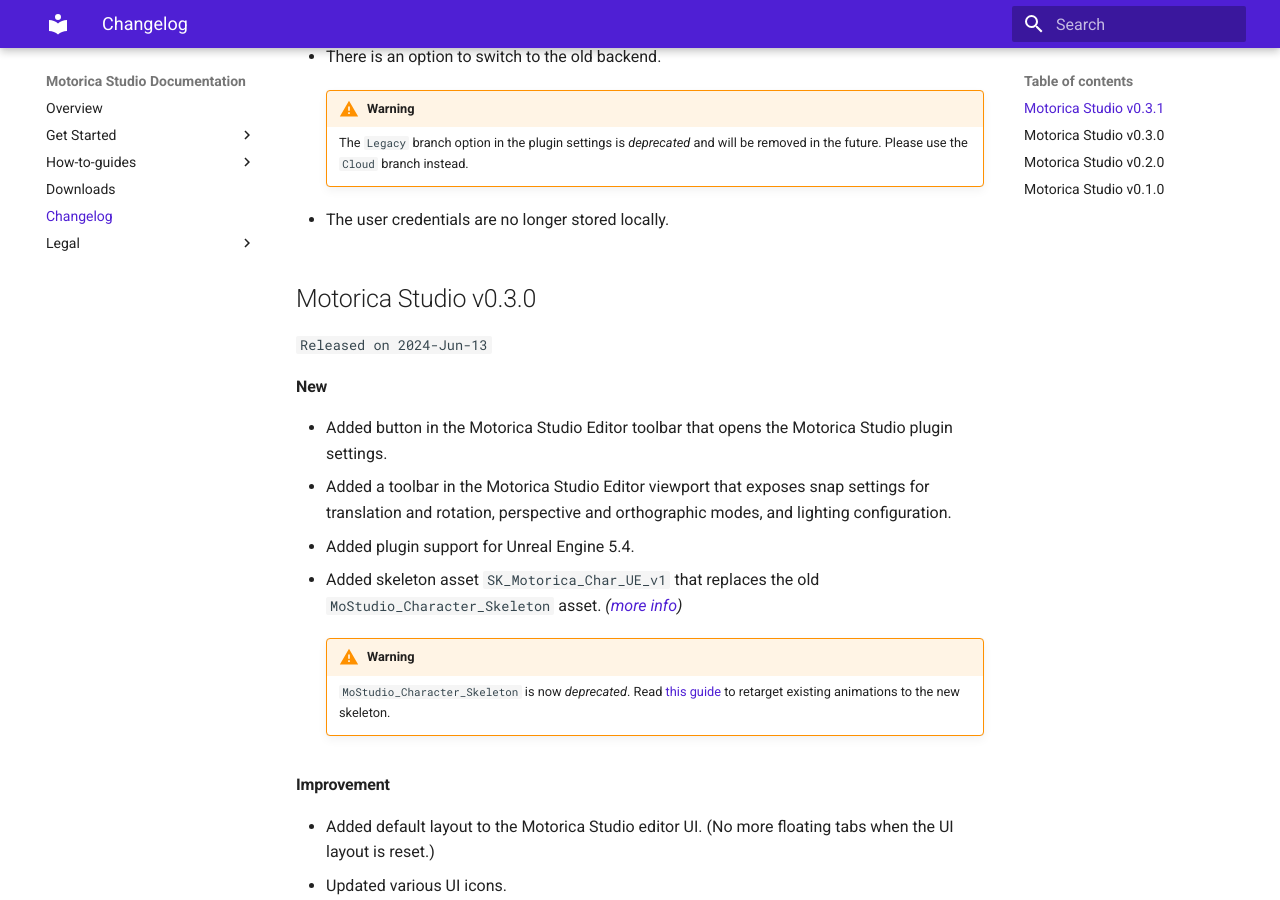
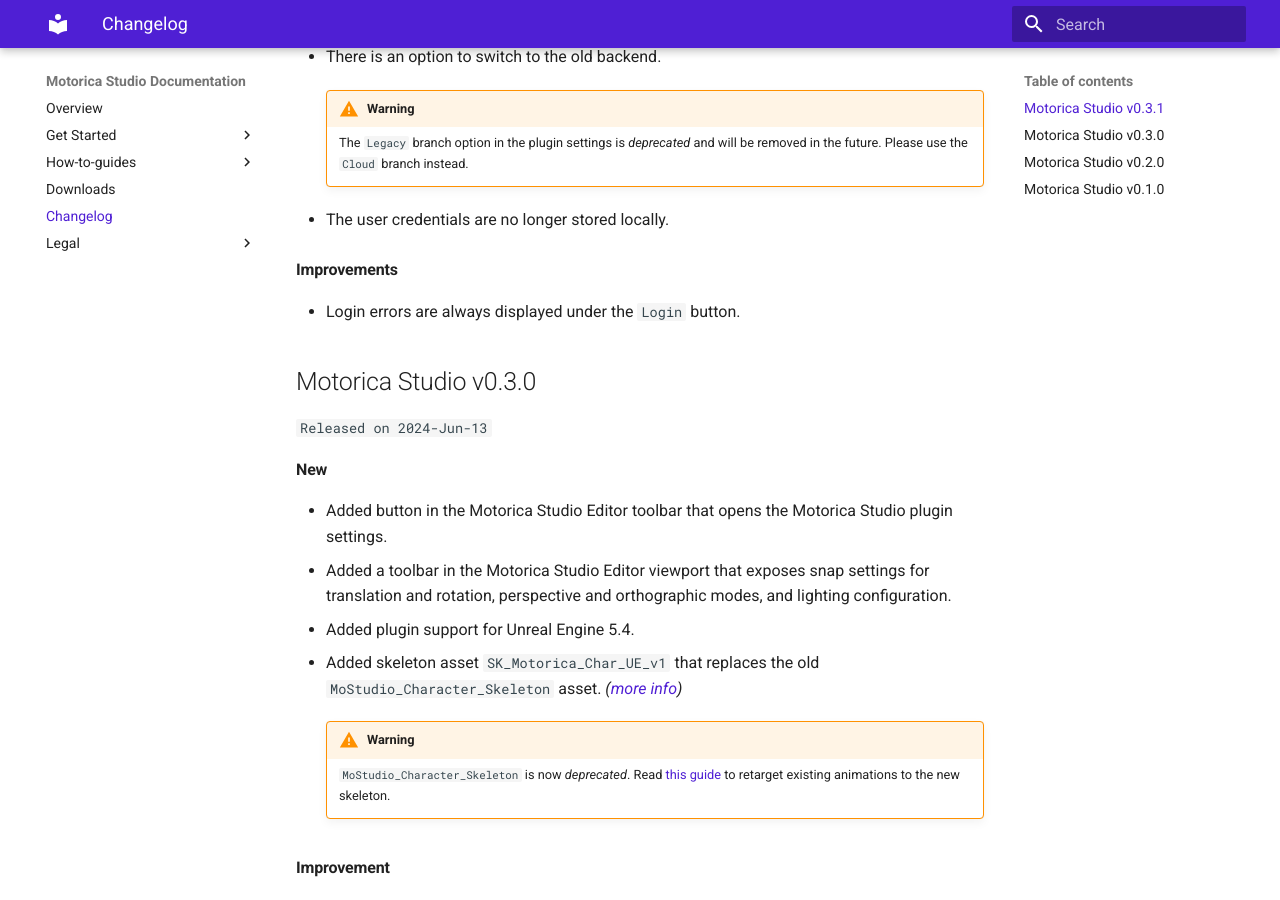
Before and after one commit to MotoricaAI/MoStudioDocs, an MkDocs documentation site: the page built from docs/changelog.md, in a window 1280 px wide and 900 px high, scrolled down 329 px. Built offline with MkDocs 1.6.1 and Material for MkDocs 9.7.7, drawn with Linux system fonts in a browser that asks for light colours.

Commit message:
Update changelog

```diff
--- a/docs/changelog.md
+++ b/docs/changelog.md
@@ -10,6 +10,9 @@
         The `Legacy` branch option in the plugin settings is *deprecated* and will be removed in the future. Please use the `Cloud` branch instead.
 
 - The user credentials are no longer stored locally.
+
+#### Improvements
+- Login errors are always displayed under the `Login` button.
 
 ## Motorica Studio v0.3.0
 `Released on 2024-Jun-13`
```
